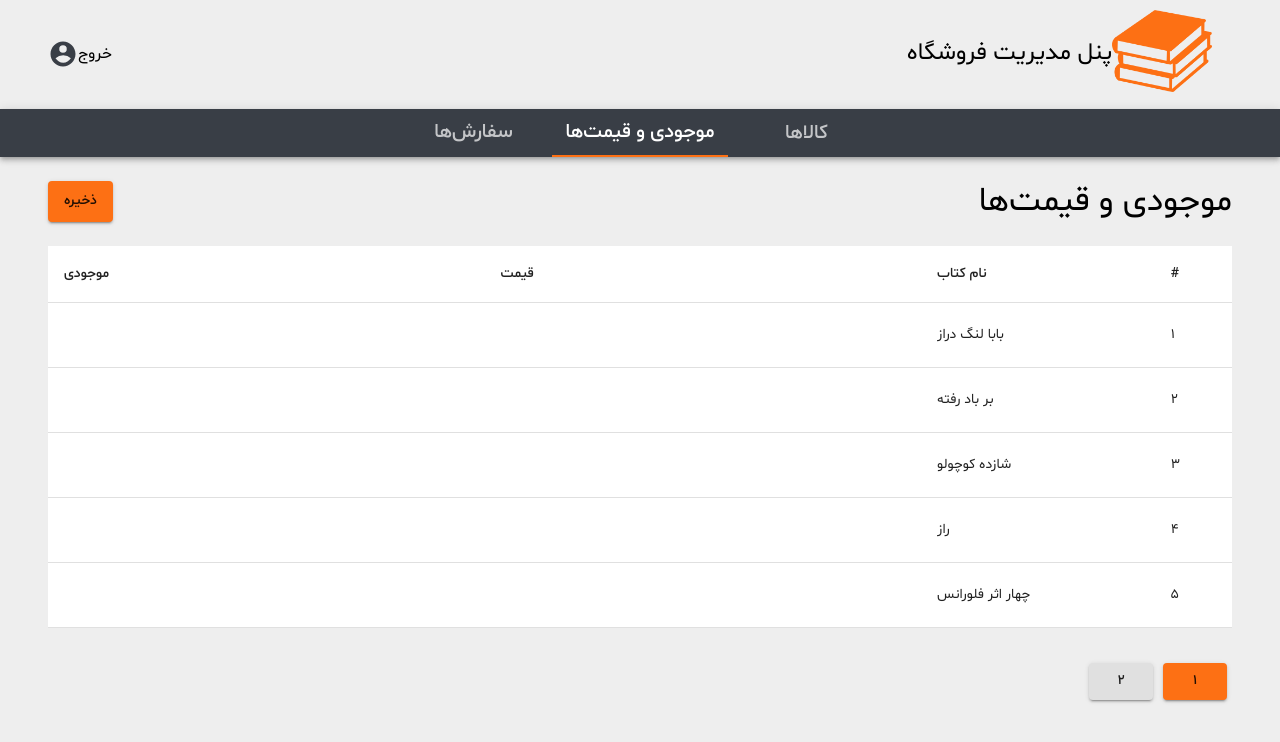
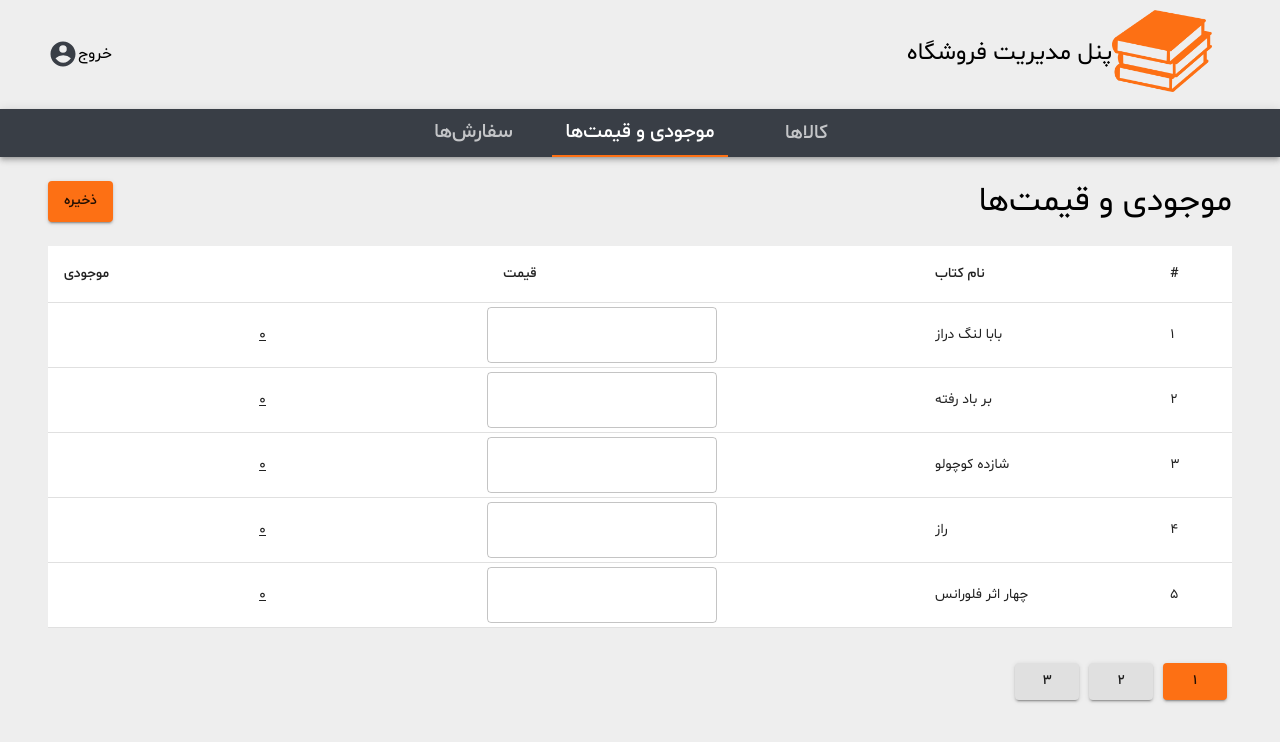
Before and after one commit to shadizohari/maktab48-project-Zohari, a React (Create React App) app in the folder my-app/: page /admin-panel/quantity_and_price in a window 1280 px wide. Shown: the top 742 px of the page. Built offline with nearby package versions, Linux system fonts and the light colour scheme; data requests are answered from the project's data file; sample sign-in values are in the browser's storage; a web font is replaced by a local one; what jss-rtl would draw is missing.

Commit message:
onchange input quantity

```diff
--- a/my-app/package.json
+++ b/my-app/package.json
@@ -4,6 +4,7 @@
   "private": true,
   "dependencies": {
     "@material-ui/core": "^4.11.4",
+    "@material-ui/data-grid": "^4.0.0-alpha.33",
     "@reduxjs/toolkit": "^1.6.0",
     "@testing-library/jest-dom": "^5.14.1",
     "@testing-library/react": "^11.2.7",
--- a/my-app/src/component/AddBookModal.jsx
+++ b/my-app/src/component/AddBookModal.jsx
@@ -98,6 +98,8 @@ export default function AddBookModal({ editNameBook, editCategory, buttonName, p
                     subject: category,
                     img: fileData,
                     description: description,
+                    quantity: 0,
+                    price:0,
                 }
                 setResponseNewBook(BooksApi(book, 'post', 'http://localhost:5000/books/'));
                 // dispatch(setLoading(true));
@@ -113,6 +115,8 @@ export default function AddBookModal({ editNameBook, editCategory, buttonName, p
                 subject: category,
                 img: fileData,
                 description: description,
+                quantity: 0,
+                price:0,
             }
             putBookApi('http://localhost:5000/books/', editId, book)
             // dispatch(setLoading(true));
--- a/my-app/src/component/DataTableProducts.jsx
+++ b/my-app/src/component/DataTableProducts.jsx
@@ -78,6 +78,7 @@ export default function DataTableProducts({ ...props }) {
                     // setData(response.data);
                     setLength(response.data.length)
                     dispatch(setBookList(response.data));
+                    console.log(response.data)
 
                 }
             }).catch((err) => toast.error("request failed!"));
--- a/my-app/src/component/DataTableQuantity&Price.jsx
+++ b/my-app/src/component/DataTableQuantity&Price.jsx
@@ -21,6 +21,8 @@ import { paginationCalculate } from '../utils/auth';
 import DataTableHeader from './DataTableHeader';
 import { setLoading } from '../store/actions/isLoading';
 import InputBase from '@material-ui/core/InputBase';
+import TextField from '@material-ui/core/TextField';
+
 
 
 
@@ -47,14 +49,18 @@ const useStyles = makeStyles((theme) => ({
         '&:after': {
             borderColor: COLORS.accentColor,
         }
-    }
-
+    },
+    customTable: {
+        "& .MuiTableCell-root": {
+            padding: "0px" // <-- arbitrary value
+        }
+    },
 }));
 
 export default function DataTableQuanitityandPrices({ ...props }) {
     const dispatch = useDispatch();
     const classes = useStyles();
-    // const [data, setData] = useState([]);
+    const [data, setData] = useState([]);
     const [value, setValue] = useState(false);
     const [start, setStart] = useState(0)
     const [end, setEnd] = useState(5)
@@ -72,17 +78,32 @@ export default function DataTableQuanitityandPrices({ ...props }) {
                 if (response.data) {
                     setLength(response.data.length)
                     dispatch(setBookList(response.data));
+                    setData(response.data)
 
                 }
             }).catch((err) => toast.error("request failed!"));
     }, [])
 
-    const data = useSelector((store) => store.bookList.bookList);
+    // const data = useSelector((store) => store.bookList.bookList);
+    const [booksData, setBookData] = useState([])
+    useEffect(() => {
+        if (data) {
+            setBookData([...data])
+        }
+    }, [data])
+    function handelQuantity(e, id) {
+        let i = booksData.findIndex((book, index) => book.id == id)
+        booksData[i].quantity = e.target.value
+        setBookData([...booksData])
+    }
+
+
 
     // table pagenation
     useEffect(() => {
         setArray(paginationCalculate(length))
     }, [length])
+
     function changePage(num) {
         setStart((num - 1) * 5);
         setEnd(num * 5);
@@ -97,7 +118,7 @@ export default function DataTableQuanitityandPrices({ ...props }) {
             dispatch(setLoading(false));
         }, 1000);
     }
-
+    // const [value, newvalue] = useState()
     return (
         <div>
             <DataTableHeader titre="موجودی و قیمت‌ها" textBtn="ذخیره" handelClick={openloading} />
@@ -113,22 +134,25 @@ export default function DataTableQuanitityandPrices({ ...props }) {
                 <TableBody>
                     {/*  < MapBookList data={data} start={start} end={end} /> } */}
                     {data?.map((row, index) => (index < end && index >= start) ? (
-                        <TableRow key={row.id}>
-                            <TableCell>{index + 1}</TableCell>
-                            <TableCell>{row.name}</TableCell>
+                        <TableRow key={row.id} className={classes.customTable}>
+                            <TableCell style={{ padding: "16px" }}>{index + 1}</TableCell>
+                            <TableCell style={{ padding: "16px" }}>{row.name}</TableCell>
                             <TableCell>
-                                <InputBase
-                                    className={classes.margin}
-                                    defaultValue=""
-                                    style={{textDecoration:"underline red"}}
-                                />
+                                {/* <InputBase
+                                        className={classes.margin}
+                                        defaultValue=""
+                                        style={{textDecoration:"underline red"}}
+                                    /> */}
+                                <TextField variant="outlined" />
                             </TableCell>
                             <TableCell>
                                 <InputBase
                                     className={classes.margin}
-                                    defaultValue=""
+                                    // defaultValue={row.quantity==0?"ناموجود":row.quantity}
+                                    value={(data.length > 0) ? data.find(item => item.id == row.id).quantity : false}
                                     type="number"
-                                    style={{textDecoration:"underline"}}
+                                    onChange={(e, id) => handelQuantity(e, row.id)}
+                                    style={{ textDecoration: "underline", padding: "16px" }}
 
                                 />
                             </TableCell>
@@ -148,3 +172,68 @@ export default function DataTableQuanitityandPrices({ ...props }) {
         </div>
     );
 }
+
+
+// import * as React from 'react';
+// import { DataGrid } from '@material-ui/data-grid';
+
+// const columns = [
+//   { field: 'id', headerName: 'ID', width: 90 },
+//   {
+//     field: 'firstName',
+//     headerName: 'First name',
+//     width: 150,
+//     editable: true,
+//   },
+//   {
+//     field: 'lastName',
+//     headerName: 'Last name',
+//     width: 150,
+//     editable: true,
+//   },
+//   {
+//     field: 'age',
+//     headerName: 'Age',
+//     type: 'number',
+//     width: 110,
+//     editable: true,
+//   },
+//   {
+//     field: 'fullName',
+//     headerName: 'Full name',
+//     description: 'This column has a value getter and is not sortable.',
+//     sortable: false,
+//     width: 160,
+//     valueGetter: (params) =>
+//       `${params.getValue(params.id, 'firstName') || ''} ${
+//         params.getValue(params.id, 'lastName') || ''
+//       }`,
+//   },
+// ];
+
+// const rows = [
+//   {  lastName: 'Snow', firstName: 'Jon', age: 35 ,id: 1},
+//   { id: 2, lastName: 'Lannister', firstName: 'Cersei', age: 42 },
+//   { id: 3, lastName: 'Lannister', firstName: 'Jaime', age: 45 },
+//   { id: 4, lastName: 'Stark', firstName: 'Arya', age: 16 },
+//   { id: 5, lastName: 'Targaryen', firstName: 'Daenerys', age: null },
+//   { id: 6, lastName: 'Melisandre', firstName: null, age: 150 },
+//   { id: 7, lastName: 'Clifford', firstName: 'Ferrara', age: 44 },
+//   { id: 8, lastName: 'Frances', firstName: 'Rossini', age: 36 },
+//   { id: 9, lastName: 'Roxie', firstName: 'Harvey', age: 65 },
+// ];
+
+// export default function DataGridDemo() {
+//   return (
+//     <div style={{ height: 400, width: '100%',direction:'ltr' }}>
+//       <DataGrid
+//       style={{direction:'rtl' }}
+//         rows={rows}
+//         columns={columns}
+//         pageSize={5}
+//         checkboxSelection
+//         disableSelectionOnClick
+//       />
+//     </div>
+//   );
+// }
```
Also changed, not shown: my-app/db.json, 1 other file (tests, documents, lock files or other folders).
